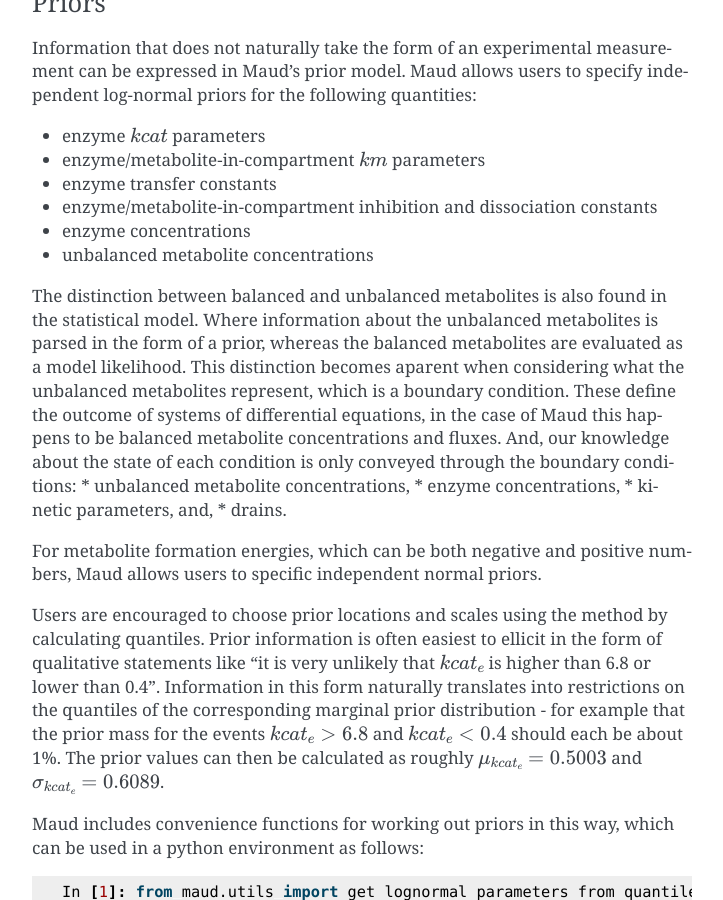
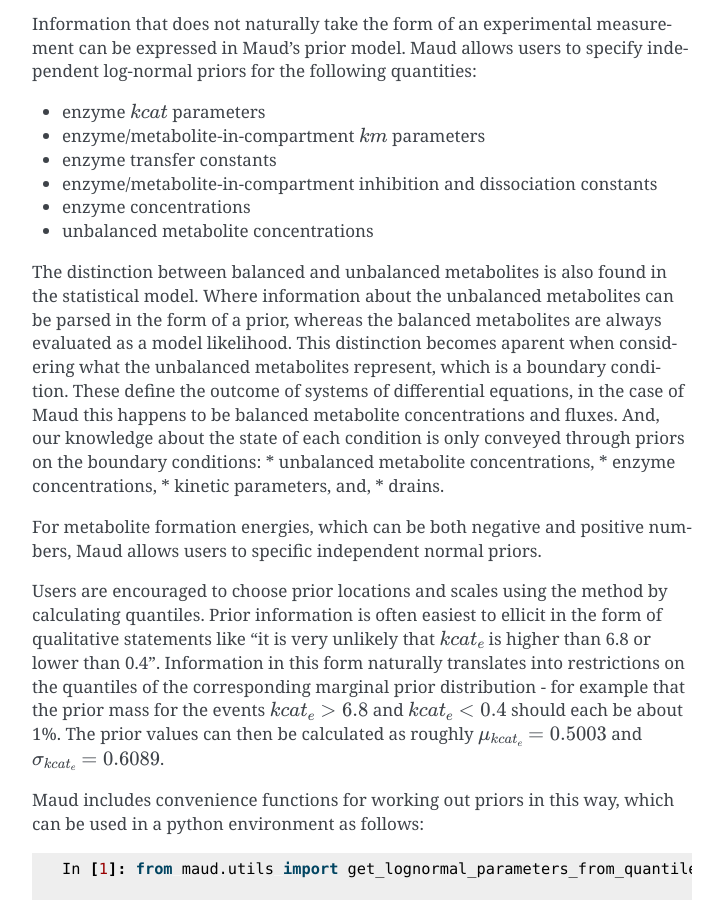
Before and after one commit to biosustain/Maud, a Sphinx documentation site: the page built from docs/theory/statistics.rst, in a window 1280 px wide and 900 px high, scrolled down 2478 px. Shown: the whole window, without its empty margins (388-1111 px from the left). Built offline with Sphinx 7.4.7, drawn with Linux system fonts in a browser that asks for light colours; some of the changed text lies outside the part shown.

Commit message:
docs: unb_mets and enzymes can be priors

```diff
--- a/docs/theory/statistics.rst
+++ b/docs/theory/statistics.rst
@@ -70,8 +70,6 @@
 Probabilistic Model
 ===================
 
-
-
 Likelihood
 ----------
 Maud represents information from experiments that measure enzyme concentrations
@@ -138,13 +136,13 @@
 
 The distinction between balanced and unbalanced metabolites is also found in
 the statistical model. Where information about the unbalanced metabolites
-is parsed in the form of a prior, whereas the balanced metabolites are evaluated
+can be parsed in the form of a prior, whereas the balanced metabolites are always evaluated
 as a model likelihood. This distinction becomes aparent when considering what
 the unbalanced metabolites represent, which is a boundary condition. These
 define the outcome of systems of differential equations, in the case of Maud
 this happens to be balanced metabolite concentrations and fluxes. And, our
-knowledge about the state of each condition is only conveyed through the
-boundary conditions:
+knowledge about the state of each condition is only conveyed through priors
+on the boundary conditions:
 * unbalanced metabolite concentrations,
 * enzyme concentrations,
 * kinetic parameters, and,
```
Also changed, not shown: other parts of docs/theory/statistics.rst (+1 -1 lines), docs/adr/0012-unbabalanced_mets-enzymes-as-priors.md (+1 -1 lines).
